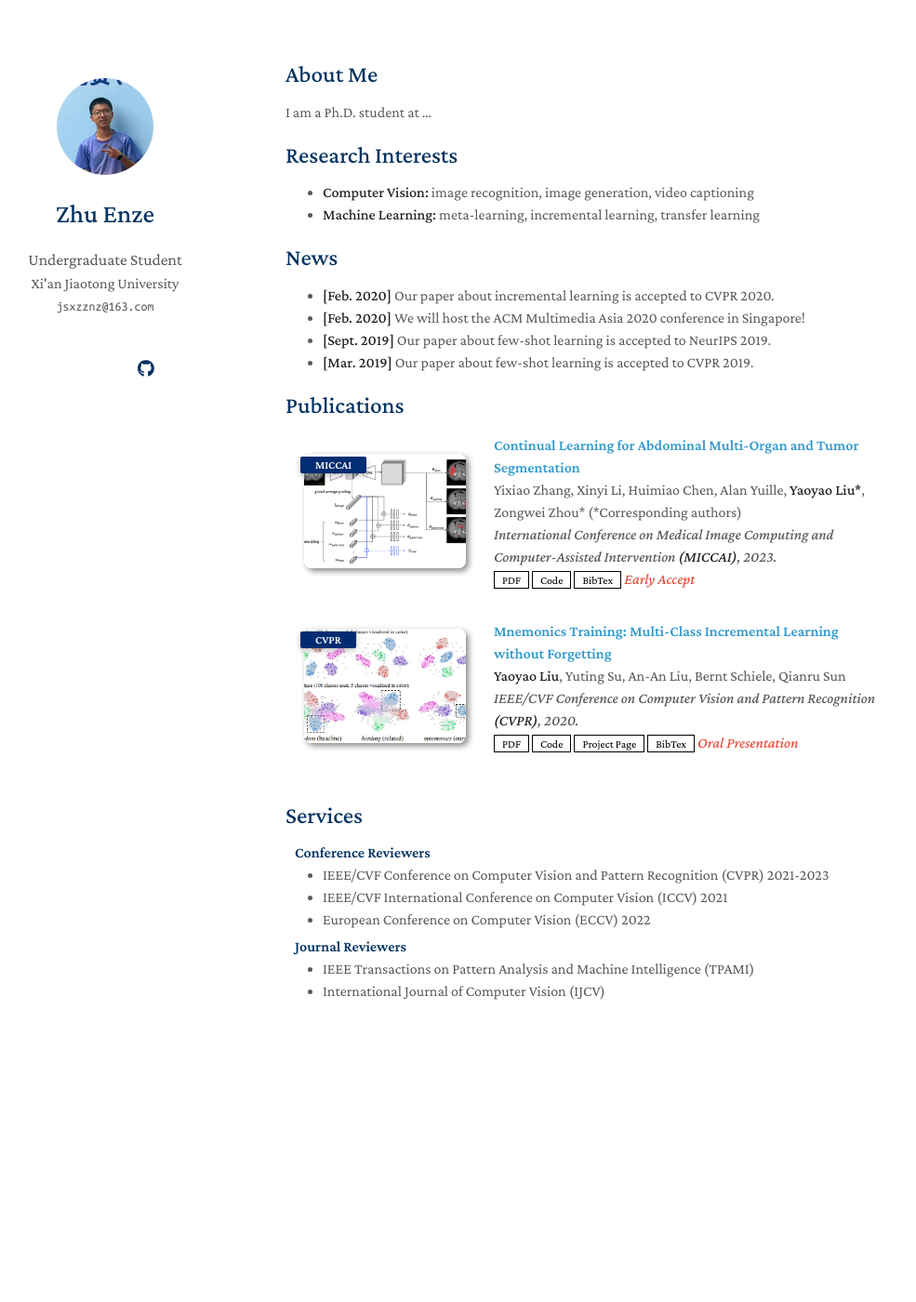
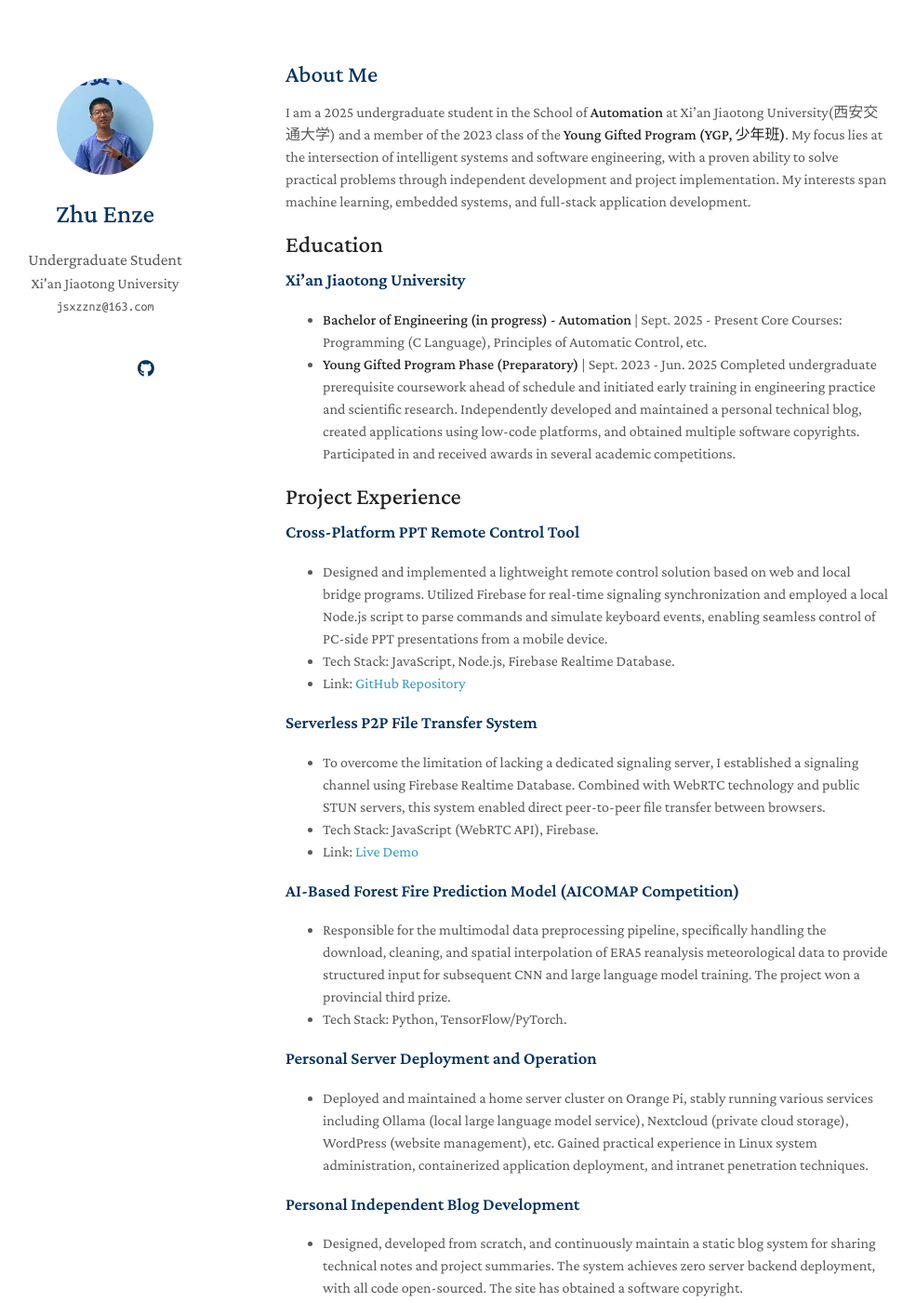
Before and after one commit to lsqkk/academic-homepage, a Jekyll site: the page built from index.md, in a window 1280 px wide and 1400 px high. Shown: the whole window at 93% size, without its empty margins (163-1148 px from the left). Built offline with Jekyll 4.4.1, drawn with Linux system fonts in a browser that asks for light colours; a style sheet for code colours, icons or effects is not loaded; our own code applies the rules of GitHub Pages for plain Markdown files; some of the changed text lies outside the part shown.

Commit message:
Update index.md

```diff
--- a/index.md
+++ b/index.md
@@ -1,23 +1,71 @@
 ---
 layout: homepage
 ---
-
 ## About Me
 
-I am a Ph.D. student at ...
+I am a 2025 undergraduate student in the School of **Automation** at Xi'an Jiaotong University(西安交通大学) and a member of the 2023 class of the **Young Gifted Program (YGP, 少年班)**. My focus lies at the intersection of intelligent systems and software engineering, with a proven ability to solve practical problems through independent development and project implementation. My interests span machine learning, embedded systems, and full-stack application development.
 
-## Research Interests
+## **Education**
 
-- **Computer Vision:** image recognition, image generation, video captioning
-- **Machine Learning:** meta-learning, incremental learning, transfer learning
+### Xi'an Jiaotong University
+
+- **Bachelor of Engineering (in progress) - Automation** | Sept. 2025 - Present
+  Core Courses: Programming (C Language), Principles of Automatic Control, etc.
+- **Young Gifted Program Phase (Preparatory)** | Sept. 2023 - Jun. 2025
+  Completed undergraduate prerequisite coursework ahead of schedule and initiated early training in engineering practice and scientific research. Independently developed and maintained a personal technical blog, created applications using low-code platforms, and obtained multiple software copyrights. Participated in and received awards in several academic competitions.
+
+## **Project Experience**
+
+### Cross-Platform PPT Remote Control Tool
+
+- Designed and implemented a lightweight remote control solution based on web and local bridge programs. Utilized Firebase for real-time signaling synchronization and employed a local Node.js script to parse commands and simulate keyboard events, enabling seamless control of PC-side PPT presentations from a mobile device.
+- Tech Stack: JavaScript, Node.js, Firebase Realtime Database.
+- Link: [GitHub Repository](https://github.com/lsqkk/ppt-remote)
+
+### Serverless P2P File Transfer System
+
+- To overcome the limitation of lacking a dedicated signaling server, I established a signaling channel using Firebase Realtime Database. Combined with WebRTC technology and public STUN servers, this system enabled direct peer-to-peer file transfer between browsers.
+- Tech Stack: JavaScript (WebRTC API), Firebase.
+- Link: [Live Demo](https://lsqkk.github.io/a/share)
+
+### AI-Based Forest Fire Prediction Model (AICOMAP Competition)
+
+- Responsible for the multimodal data preprocessing pipeline, specifically handling the download, cleaning, and spatial interpolation of ERA5 reanalysis meteorological data to provide structured input for subsequent CNN and large language model training. The project won a provincial third prize.
+- Tech Stack: Python, TensorFlow/PyTorch.
+
+### Personal Server Deployment and Operation
+
+- Deployed and maintained a home server cluster on Orange Pi, stably running various services including Ollama (local large language model service), Nextcloud (private cloud storage), WordPress (website management), etc. Gained practical experience in Linux system administration, containerized application deployment, and intranet penetration techniques.
+
+### Personal Independent Blog Development
+
+- Designed, developed from scratch, and continuously maintain a static blog system for sharing technical notes and project summaries. The system achieves zero server backend deployment, with all code open-sourced. The site has obtained a software copyright.
+
+## **Competitions & Awards**
+
+- **Mathematical Contest in Modeling / Interdisciplinary Contest in Modeling (MCM/ICM), 2025** – Honorable Mention
+  Responsible for mathematical model construction, paper writing, and data visualization.
+- **China Undergraduate Physics Experiment Competition, 2025** – National First Prize (First Place in the Northwestern Division)
+- **Global Campus Artificial Intelligence Algorithm Elite Competition (AIC)** – Provincial Third Prize
+  Responsible for animation simulation and video production of core experimental phenomena.
+- **Xi'an Jiaotong University School-Level Scholarship, 2025**
+
+## **Technical Skills**
+
+- **Programming Languages**: Python (data processing & machine learning), C/C++ (fundamental development), JavaScript/HTML/CSS (front-end development), Bash (Linux operations).
+- **Frameworks & Tools**: TensorFlow/PyTorch, Linux, Git, Firebase, LaTeX.
+- **Hardware & Platforms**: Familiar with Arduino development fundamentals, experienced in deploying platforms like Orange Pi.
+- **Languages**: Chinese (Native), English (CET-6, proficient in reading academic literature).
 
 ## News
 
-- **[Feb. 2020]** Our paper about incremental learning is accepted to CVPR 2020.
-- **[Feb. 2020]** We will host the ACM Multimedia Asia 2020 conference in Singapore!
-- **[Sept. 2019]** Our paper about few-shot learning is accepted to NeurIPS 2019.
-- **[Mar. 2019]** Our paper about few-shot learning is accepted to CVPR 2019.
+- **[Dec. 2025]** We won the National First Prize in the China Undergraduate Physics Experiment Competition (CUPEC).
+- **[Jun. 2025]** I was awarded the university-level scholarship from Xi'an Jiaotong University.
+- **[May 2025]** We received the Honorable Mention in the MCM/ICM.
+- **[Apr. 2025]** "Quark Blog" was registered for software copyright.
+- **[Feb. 2025]** My personal blog "Quark Blog" (lsqkk.github.io) was launched.
+- **[Jan. 2025]** I obtained the software copyright for "Quark Autonomy Control".
 
-{% include_relative _includes/publications.md %}
+[//]: # {% include_relative _includes/publications.md %}
 
-{% include_relative _includes/services.md %}
+[//]: # {% include_relative _includes/services.md %}
```
